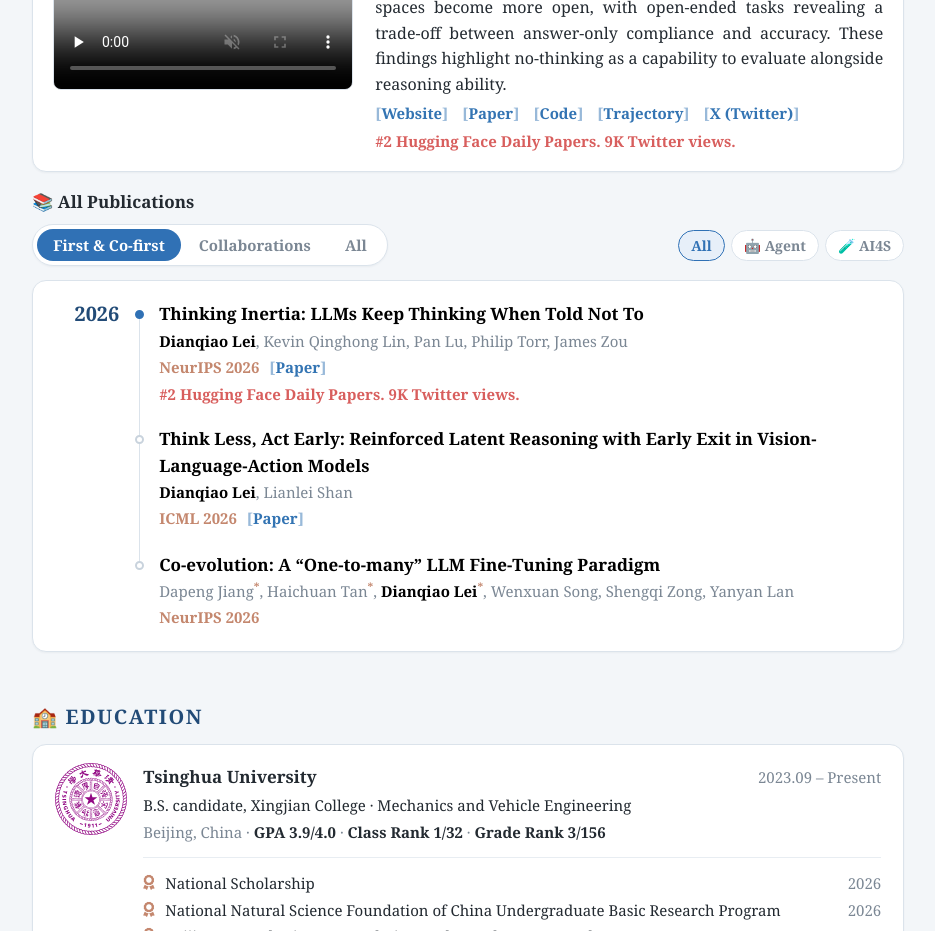
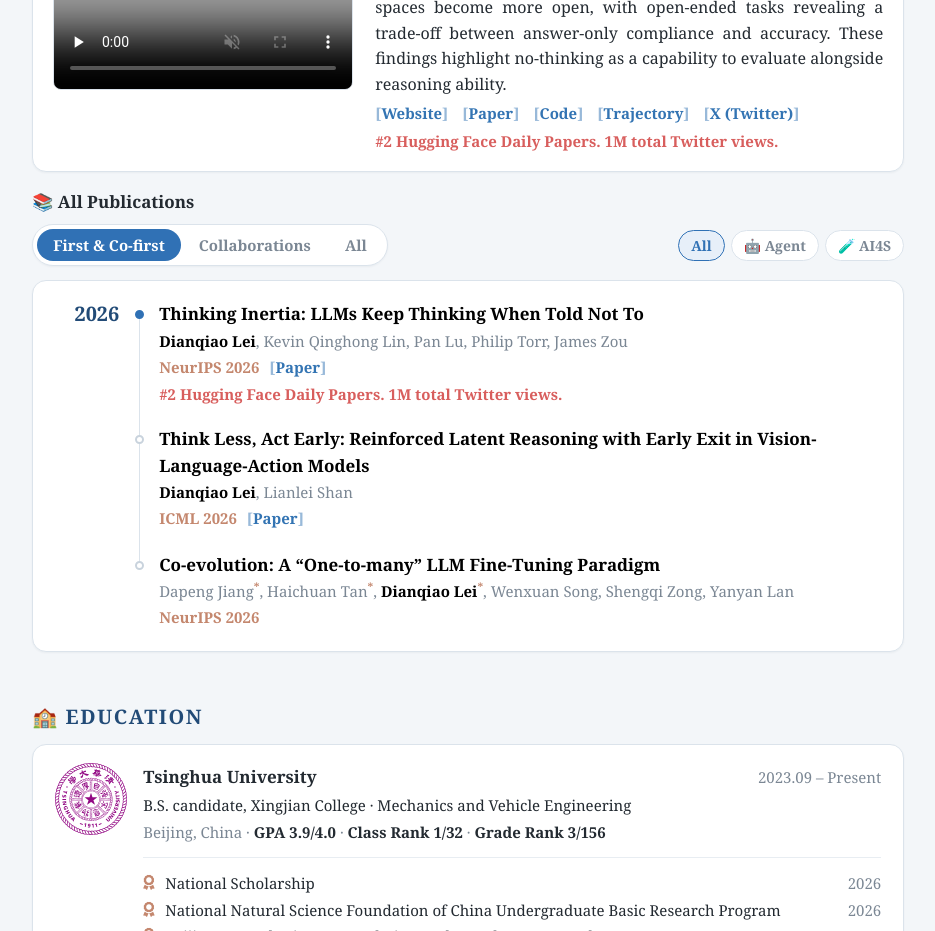
Before and after one commit to dianqiao-lei/dianqiao-lei.github.io, a plain HTML site: page index.html in a window 1280 px wide. Shown: the part 960-1891 px from the top of the page, without its empty margins (307-1242 px from the left). Drawn offline with Linux system fonts and the light colour scheme; no server answers; grey boxes are pictures that could not be loaded; a web font is replaced by a local one.

Commit message:
Update Thinking Inertia to 1M total Twitter views

```diff
--- a/index.html
+++ b/index.html
@@ -104,7 +104,7 @@
                     <p class="venue">NeurIPS 2026</p>
                     <p class="pub-summary">We uncover “Thinking Inertia”: LLMs continue to produce explicit reasoning despite strict no-thinking controls. Our evaluation across six models shows that this persistence grows as answer spaces become more open, with open-ended tasks revealing a trade-off between answer-only compliance and accuracy. These findings highlight no-thinking as a capability to evaluate alongside reasoning ability.</p>
                     <p class="pub-links"><a href="https://thinking-inertia.github.io/" target="_blank" rel="noreferrer">Website</a><a href="https://arxiv.org/abs/2610.11765" target="_blank" rel="noreferrer">Paper</a><a href="https://github.com/thinking-inertia/code" target="_blank" rel="noreferrer">Code</a><a href="https://huggingface.co/datasets/thinking-inertia/llm-nothinking-trajectories" target="_blank" rel="noreferrer">Trajectory</a><a href="https://x.com/rohanpaul_ai/status/2108772007282200658" target="_blank" rel="noreferrer">X (Twitter)</a></p>
-                    <p class="pub-highlights">#2 Hugging Face Daily Papers. 9K Twitter views.</p>
+                    <p class="pub-highlights">#2 Hugging Face Daily Papers. 1M total Twitter views.</p>
                   </div>
                 </article>
 
@@ -112,7 +112,7 @@
               <div class="pub-tabs">
                 <div class="pub-list">
                 <ul>
-                  <li class="is-year-first" data-group="first" data-topics="agent" data-year="2026"><div><strong>Thinking Inertia: LLMs Keep Thinking When Told Not To</strong><br><span class="authors"><u>Dianqiao Lei</u>, Kevin Qinghong Lin, Pan Lu, Philip Torr, James Zou</span><br><span class="venue">NeurIPS 2026</span><a href="https://arxiv.org/abs/2610.11765" target="_blank" rel="noreferrer">Paper</a><p class="pub-highlights">#2 Hugging Face Daily Papers. 9K Twitter views.</p></div></li>
+                  <li class="is-year-first" data-group="first" data-topics="agent" data-year="2026"><div><strong>Thinking Inertia: LLMs Keep Thinking When Told Not To</strong><br><span class="authors"><u>Dianqiao Lei</u>, Kevin Qinghong Lin, Pan Lu, Philip Torr, James Zou</span><br><span class="venue">NeurIPS 2026</span><a href="https://arxiv.org/abs/2610.11765" target="_blank" rel="noreferrer">Paper</a><p class="pub-highlights">#2 Hugging Face Daily Papers. 1M total Twitter views.</p></div></li>
                   <li data-group="first" data-topics="agent" data-year="2026"><div><strong>Think Less, Act Early: Reinforced Latent Reasoning with Early Exit in Vision-Language-Action Models</strong><br><span class="authors"><u>Dianqiao Lei</u>, Lianlei Shan</span><br><span class="venue">ICML 2026</span><a href="https://proceedings.mlr.press/v306/lei26e.html" target="_blank" rel="noreferrer">Paper</a></div></li>
                   <li data-group="first" data-topics="agent" data-year="2026"><div><strong>Co-evolution: A “One-to-many” LLM Fine-Tuning Paradigm</strong><br><span class="authors">Dapeng Jiang<sup>*</sup>, Haichuan Tan<sup>*</sup>, <u>Dianqiao Lei</u><sup>*</sup>, Wenxuan Song, Shengqi Zong, Yanyan Lan</span><br><span class="venue">NeurIPS 2026</span></div></li>
                   <li data-group="collab" data-topics="agent ai4s" data-year="2026"><div><strong>Frontier-Eng: Benchmarking Self-Evolving Agents on Real-World Engineering with Generative Optimization</strong><br><span class="authors">Dapeng Jiang<sup>*</sup>, Yize Chi<sup>*</sup>, Kaisen Yang<sup>*</sup>, Tianwei Luo<sup>*</sup>, Boshi Zhang<sup>*</sup>, Deyao Hong<sup>*</sup>, <u>Dianqiao Lei</u>, et al.</span><br><span class="venue">NeurIPS 2026</span><a href="https://arxiv.org/abs/2604.12290" target="_blank" rel="noreferrer">Paper</a></div></li>
```
